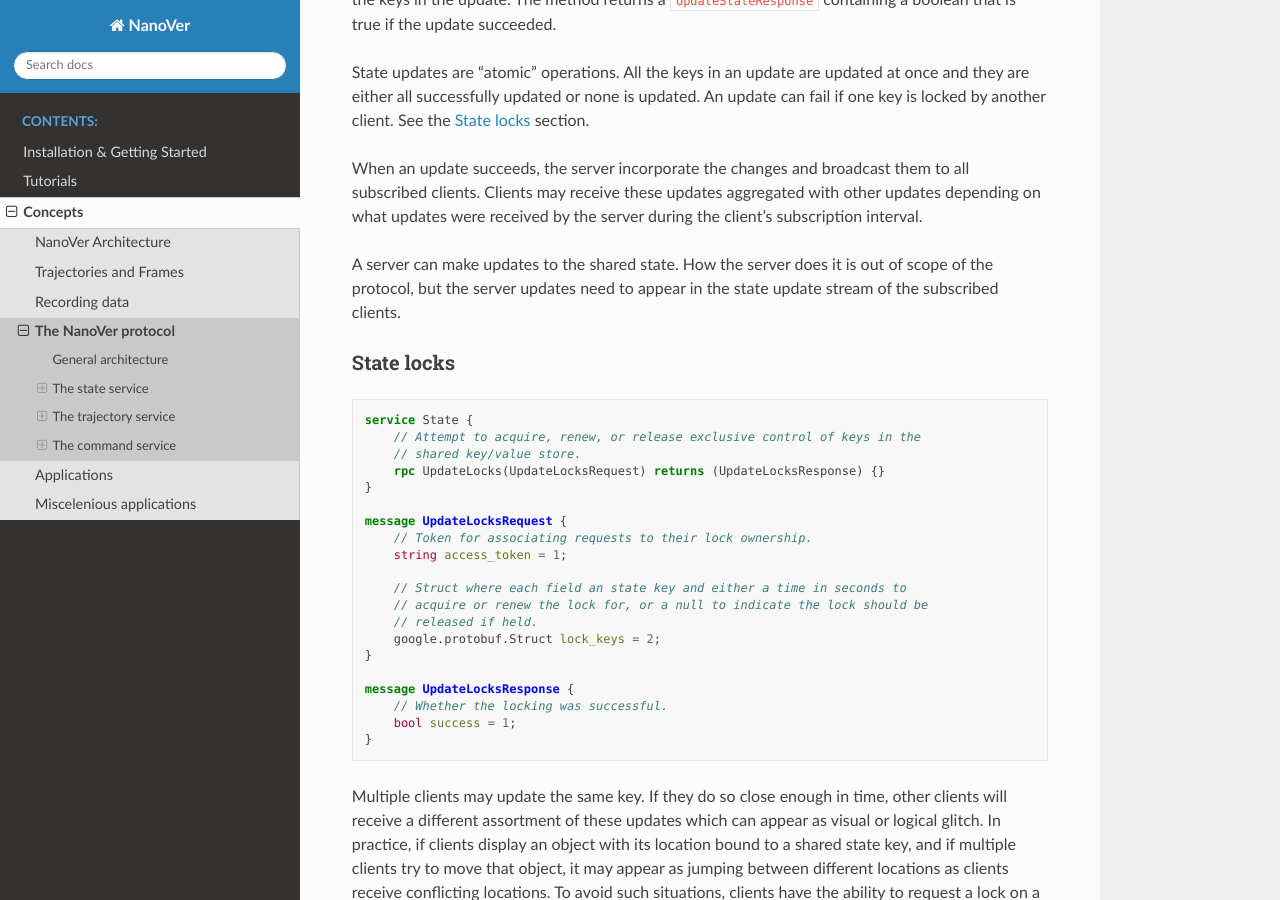
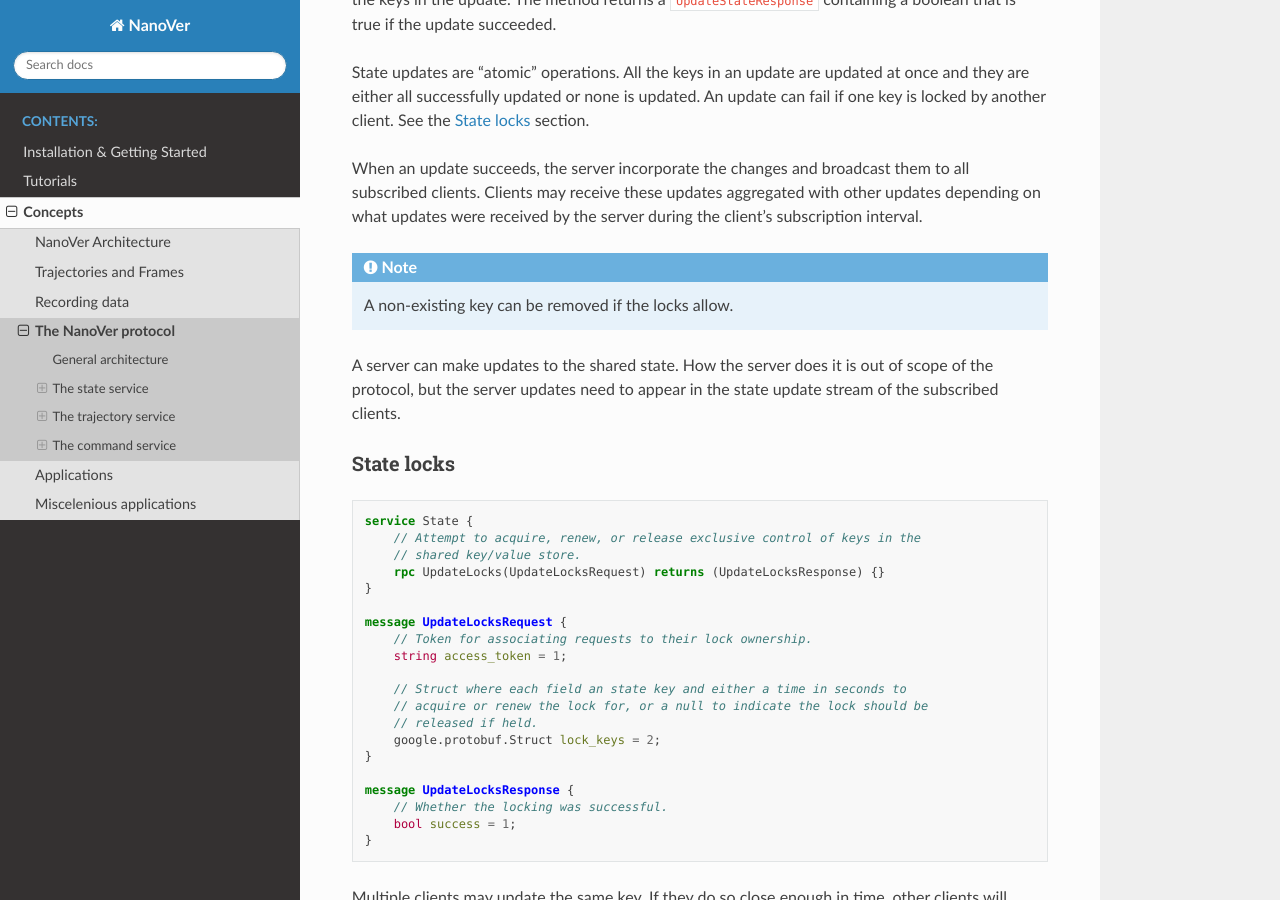
Before and after one commit to IRL2/nanover-docs, a Sphinx documentation site: the page built from source/concepts/base-protocol.rst, in a window 1280 px wide and 900 px high, scrolled down 2371 px. Built offline with Sphinx 7.4.7 and the Read the Docs theme 2.0.0, drawn with Linux system fonts in a browser that asks for light colours; pages that are not in the unit, such as notebooks, are missing from menus.

Commit message:
Small precision on removing non-existant keys from the shared state

```diff
--- a/source/concepts/base-protocol.rst
+++ b/source/concepts/base-protocol.rst
@@ -143,6 +143,10 @@ When an update succeeds, the server incorporate the changes and broadcast them
 to all subscribed clients. Clients may receive these updates aggregated with
 other updates depending on what updates were received by the server during the
 client's subscription interval.
+
+.. note::
+
+   A non-existing key can be removed if the locks allow.
 
 A server can make updates to the shared state. How the server does it is out of
 scope of the protocol, but the server updates need to appear in the state update
```
